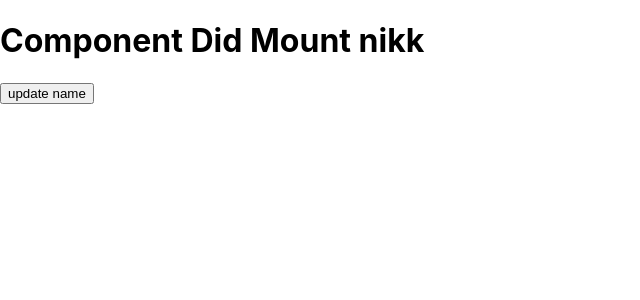
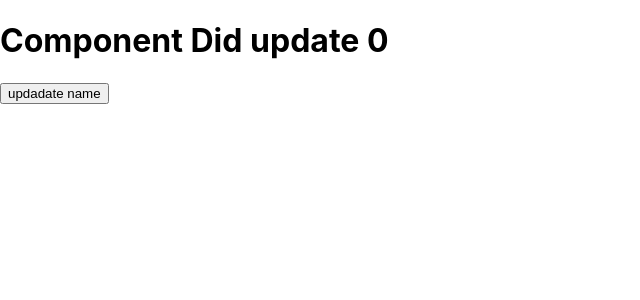
Before and after one commit to nikhil79912/React-Tutorial, a React (Create React App) app: page / in a window 1280 px wide. Shown: the top 300 px of the page, without its empty margins (0-640 px from the left). Built offline with nearby package versions, Linux system fonts and the light colour scheme.

Commit message:
componentDidUpdate

```diff
--- a/src/App.js
+++ b/src/App.js
@@ -4,19 +4,23 @@ class App extends React.Component{
   constructor(){
     super()
     this.state={
-      name:"nikk"
+      count:0
     }
     console.warn('constructor')
   }
-  componentDidMount(){
-    console.warn("componetn did mount")
+  componentDidUpdate(preProps,preState,snAPshot){
+    console.warn("componetn did Update" ,preState.count,this.state.count)
+    if(this.state.count<10){
+      this.setState({count:this.state.count+1})
+      // alert("data is already same")
+    }
   }
   render(){
     console.warn("render")
     return (
       <div className='app'>
-       <h1>Component Did Mount {this.state.name}</h1>
-       <button onClick={()=>this.setState({name:"thor"})}>update name</button>
+       <h1>Component Did update {this.state.count} </h1>
+      <button onClick={()=>{this.setState({count:1})}}>updadate name</button>
       </div>
     )
   }
```
